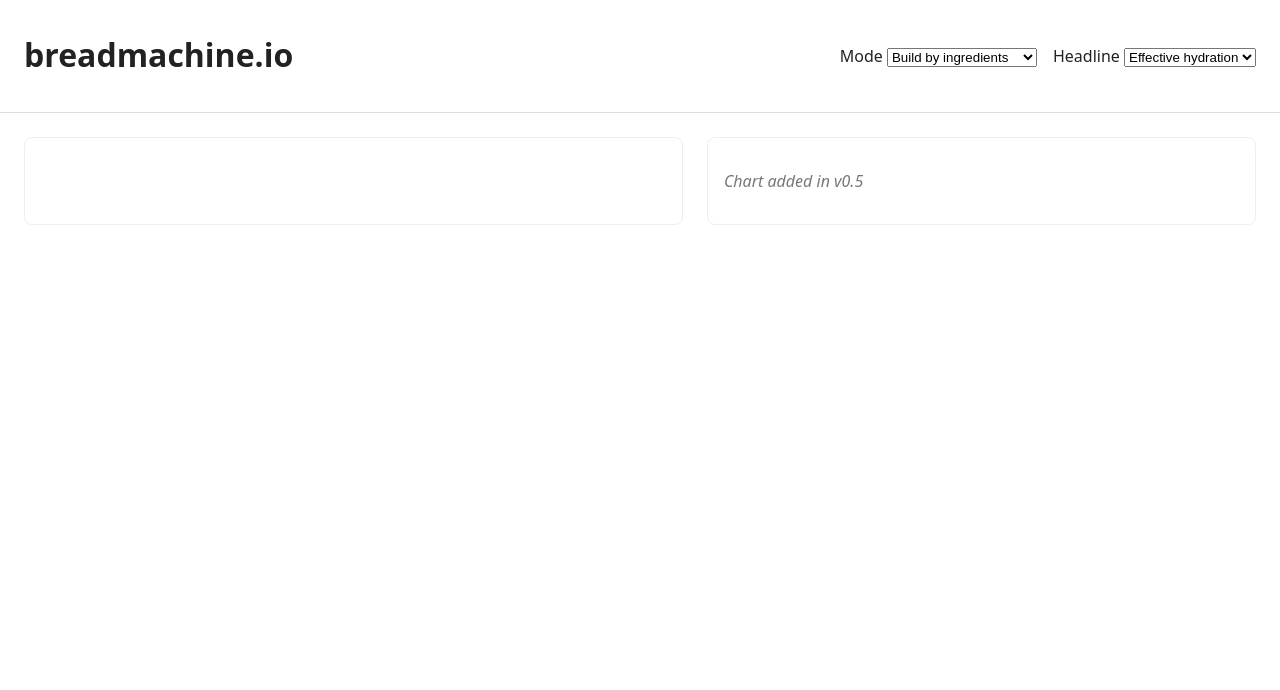
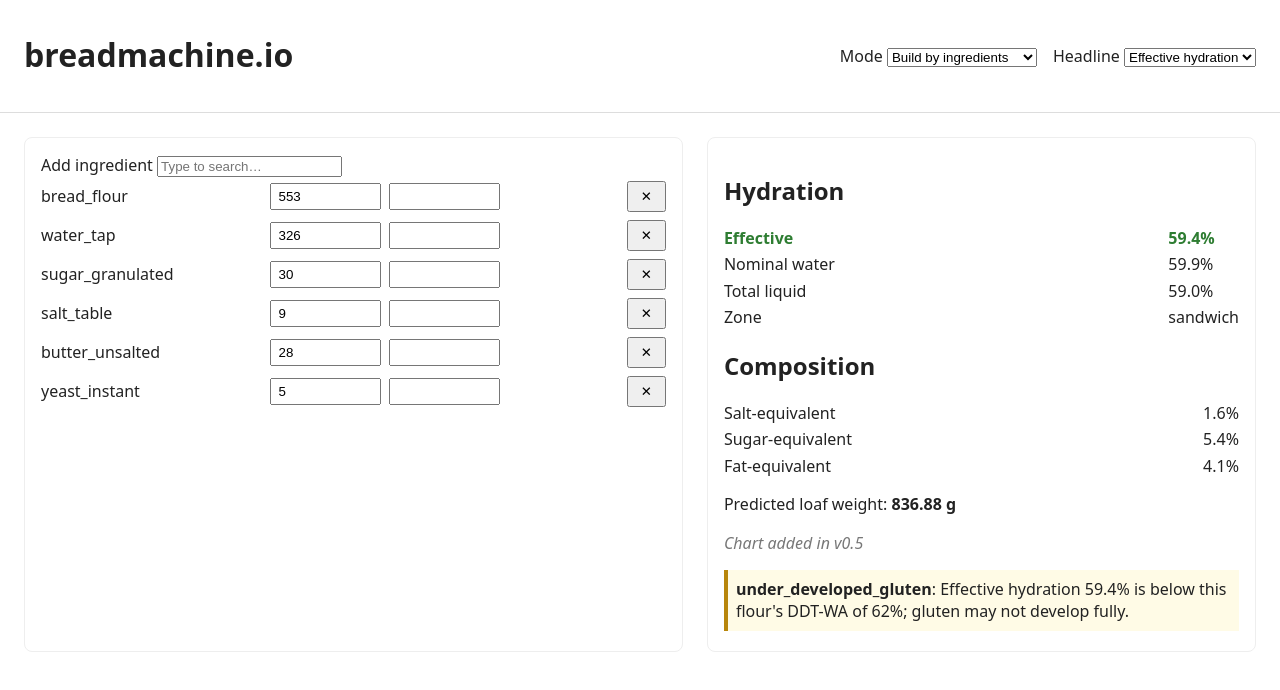
Before and after one commit to Devin-Cooper/bread-calc, a website built with Vite: page index.html in a window 1280 px wide. Built offline with nearby package versions, Linux system fonts and the light colour scheme.

Commit message:
feat(site): minimal interactive UI with state, picker, table, results, mode/headline toggles, URL hash + autosave

```diff
--- /dev/null
+++ b/src/site/components/headline-toggle.ts
@@ -0,0 +1,16 @@
+import type { Store } from "../state.js";
+
+const VALID_METRICS = ["effective", "nominal", "total_liquid"] as const;
+type Metric = typeof VALID_METRICS[number];
+
+function isMetric(s: string): s is Metric {
+  return (VALID_METRICS as readonly string[]).includes(s);
+}
+
+export function mount(el: HTMLSelectElement, store: Store): void {
+  el.value = store.getState().headline_metric ?? "effective";
+  el.addEventListener("change", () => {
+    if (!isMetric(el.value)) return;
+    store.dispatch({ type: "set_headline_metric", metric: el.value });
+  });
+}
--- /dev/null
+++ b/src/site/components/ingredient-picker.ts
@@ -0,0 +1,37 @@
+import type { Store } from "../state.js";
+import type { Database } from "../../core/index.js";
+import { escapeHtml } from "../../core/escape.js";
+
+export function mount(parent: HTMLElement, store: Store, db: Database): void {
+  parent.innerHTML = `
+    <label>Add ingredient
+      <input type="search" id="ing-search" placeholder="Type to search…" autocomplete="off"
+             role="combobox" aria-haspopup="listbox" aria-expanded="false" aria-autocomplete="list" />
+    </label>
+    <ul id="ing-results" role="listbox" hidden></ul>`;
+  const input = parent.querySelector("#ing-search") as HTMLInputElement;
+  const list = parent.querySelector("#ing-results") as HTMLUListElement;
+
+  const items = [
+    ...db.flours.map((f) => ({ id: f.id, name: f.name, category: "flour" as const })),
+    ...db.ingredients.map((i) => ({ id: i.id, name: i.name, category: i.category })),
+  ];
+
+  function render(query: string) {
+    const q = query.toLowerCase().trim();
+    if (!q) { list.hidden = true; input.setAttribute("aria-expanded", "false"); list.innerHTML = ""; return; }
+    const hits = items.filter((it) => it.id.includes(q) || it.name.toLowerCase().includes(q)).slice(0, 12);
+    list.innerHTML = hits.map((h) => `<li role="option" data-id="${escapeHtml(h.id)}" tabindex="-1">${escapeHtml(h.name)} <small>${escapeHtml(h.category)}</small></li>`).join("");
+    list.hidden = hits.length === 0;
+    input.setAttribute("aria-expanded", hits.length > 0 ? "true" : "false");
+  }
+
+  input.addEventListener("input", () => render(input.value));
+  list.addEventListener("click", (e) => {
+    const li = (e.target as HTMLElement).closest("li[role='option']") as HTMLLIElement | null;
+    if (!li) return;
+    store.dispatch({ type: "add_item", ingredient_id: li.dataset["id"]! });
+    input.value = ""; render("");
+    input.focus();
+  });
+}
--- /dev/null
+++ b/src/site/components/mode-toggle.ts
@@ -0,0 +1,9 @@
+import type { Store } from "../state.js";
+export function mount(el: HTMLSelectElement, store: Store): void {
+  el.value = store.getState().target_loaf_g != null ? "target" : "ingredients";
+  el.addEventListener("change", () => {
+    const r = store.getState();
+    if (el.value === "target" && r.target_loaf_g == null) store.dispatch({ type: "set_target_loaf_g", grams: 900 });
+    if (el.value === "ingredients" && r.target_loaf_g != null) store.dispatch({ type: "set_target_loaf_g", grams: undefined });
+  });
+}
--- /dev/null
+++ b/src/site/components/results-panel.ts
@@ -0,0 +1,38 @@
+import type { Store } from "../state.js";
+import type { Database, ComputedRecipe } from "../../core/index.js";
+import { computeRecipe } from "../../core/index.js";
+import { escapeHtml } from "../../core/escape.js";
+
+export function mount(parent: HTMLElement, store: Store, db: Database): void {
+  function fmt(n: number | null, suffix = "%") { return n == null ? "—" : `${n.toFixed(1)}${suffix}`; }
+  function render() {
+    const r = store.getState();
+    const headline = r.headline_metric ?? "effective";
+    let c: ComputedRecipe;
+    try { c = computeRecipe(r, db); }
+    catch (e) {
+      parent.innerHTML = `<p class="error">Cannot compute: ${escapeHtml((e as Error).message)}</p>`;
+      return;
+    }
+    const cls = (m: string) => m === headline ? "headline" : "";
+    parent.innerHTML = `
+      <h2>Hydration</h2>
+      <dl class="metrics">
+        <dt class="${cls("effective")}">Effective</dt><dd class="${cls("effective")}">${fmt(c.hydration.effective_pct)}</dd>
+        <dt class="${cls("nominal")}">Nominal water</dt><dd class="${cls("nominal")}">${fmt(c.hydration.nominal_pct)}</dd>
+        <dt class="${cls("total_liquid")}">Total liquid</dt><dd class="${cls("total_liquid")}">${fmt(c.hydration.total_liquid_pct)}</dd>
+        <dt>Zone</dt><dd>${escapeHtml(c.hydration.zone ?? "—")}</dd>
+      </dl>
+      <h2>Composition</h2>
+      <dl class="metrics">
+        <dt>Salt-equivalent</dt><dd>${fmt(c.bakers_pcts.salt_equivalent_pct)}</dd>
+        <dt>Sugar-equivalent</dt><dd>${fmt(c.bakers_pcts.sugar_equivalent_pct)}</dd>
+        <dt>Fat-equivalent</dt><dd>${fmt(c.bakers_pcts.fat_equivalent_pct)}</dd>
+      </dl>
+      <p>Predicted loaf weight: <strong>${c.totals.predicted_loaf_g} g</strong></p>
+    `;
+    const wp = document.querySelector("#warnings-panel")!;
+    wp.innerHTML = c.warnings.map((w) => `<div class="warn-row ${w.severity}"><strong>${escapeHtml(w.code)}</strong>: ${escapeHtml(w.message)}</div>`).join("");
+  }
+  store.subscribe(render); render();
+}
--- a/src/site/main.ts
+++ b/src/site/main.ts
@@ -1,2 +1,71 @@
-// eslint-disable-next-line no-console
-console.log("breadmachine.io booting…");
+import type { Database, Recipe } from "../core/index.js";
+import { createStore } from "./state.js";
+import { mount as mountPicker } from "./components/ingredient-picker.js";
+import { mount as mountTable } from "./components/recipe-table.js";
+import { mount as mountResults } from "./components/results-panel.js";
+import { mount as mountMode } from "./components/mode-toggle.js";
+import { mount as mountHeadline } from "./components/headline-toggle.js";
+import { encodeRecipeHash, decodeRecipeHash } from "./persistence/url-hash.js";
+
+import ingredientsFile from "../data/ingredients.json" with { type: "json" };
+import floursFile from "../data/flours.json" with { type: "json" };
+import refsFile from "../data/bb_pdc20_recipes.json" with { type: "json" };
+import machinesFile from "../data/machines.json" with { type: "json" };
+import defaultsRaw from "../data/defaults.json" with { type: "json" };
+
+/* eslint-disable @typescript-eslint/no-explicit-any */
+// Bundle-time JSON imports lose their declared shape; the cast is intentional and
+// the data is schema-validated at compile-time by scripts/transform-data.mjs.
+const db: Database = {
+  ingredients: (ingredientsFile as any).entries,
+  flours:      (floursFile as any).entries,
+  references:  (refsFile as any).entries,
+  machines:    (machinesFile as any).entries,
+  defaults:    defaultsRaw as any,
+};
+/* eslint-enable @typescript-eslint/no-explicit-any */
+
+const STARTER: Recipe = {
+  schema_version: "1.0", name: "Classic White (BB-PDC20)", machine: "zojirushi_bb_pdc20",
+  items: [
+    { ingredient_id: "bread_flour", grams: 553 },
+    { ingredient_id: "water_tap", grams: 326 },
+    { ingredient_id: "sugar_granulated", grams: 30 },
+    { ingredient_id: "salt_table", grams: 9 },
+    { ingredient_id: "butter_unsalted", grams: 28 },
+    { ingredient_id: "yeast_instant", grams: 5 },
+  ],
+};
+
+async function loadInitialRecipe(): Promise<Recipe> {
+  const hash = location.hash;
+  if (hash.startsWith("#r=")) {
+    try { return await decodeRecipeHash(hash.slice(3)); } catch { /* fall through */ }
+  }
+  try {
+    const saved = localStorage.getItem("bread-calc:autosave");
+    if (saved) return JSON.parse(saved) as Recipe;
+  } catch { /* ignore */ }
+  return STARTER;
+}
+
+(async () => {
+  const initial = await loadInitialRecipe();
+  const store = createStore(initial);
+
+  mountPicker(document.querySelector("#ingredient-picker") as HTMLElement, store, db);
+  mountTable(document.querySelector("#recipe-table") as HTMLElement, store);
+  mountResults(document.querySelector("#results-panel") as HTMLElement, store, db);
+  mountMode(document.querySelector("#mode-toggle") as HTMLSelectElement, store);
+  mountHeadline(document.querySelector("#headline-toggle") as HTMLSelectElement, store);
+
+  let timer: number | undefined;
+  store.subscribe(() => {
+    if (timer) clearTimeout(timer);
+    timer = setTimeout(async () => {
+      const r = store.getState();
+      try { localStorage.setItem("bread-calc:autosave", JSON.stringify(r)); } catch { /* ignore quota */ }
+      try { history.replaceState(null, "", `#r=${await encodeRecipeHash(r)}`); } catch { /* ignore */ }
+    }, 300) as unknown as number;
+  });
+})();
--- a/src/site/styles.css
+++ b/src/site/styles.css
@@ -17,3 +17,7 @@ button { padding: 6px 12px; cursor: pointer; }
 @media (prefers-reduced-motion: no-preference) {
   .warn-row { transition: background 200ms; }
 }
+.metrics { display: grid; grid-template-columns: 1fr auto; gap: 4px 16px; margin: 0; }
+.metrics dt, .metrics dd { margin: 0; }
+.headline { font-weight: bold; color: var(--accent); }
+.error { color: var(--error); }
```
